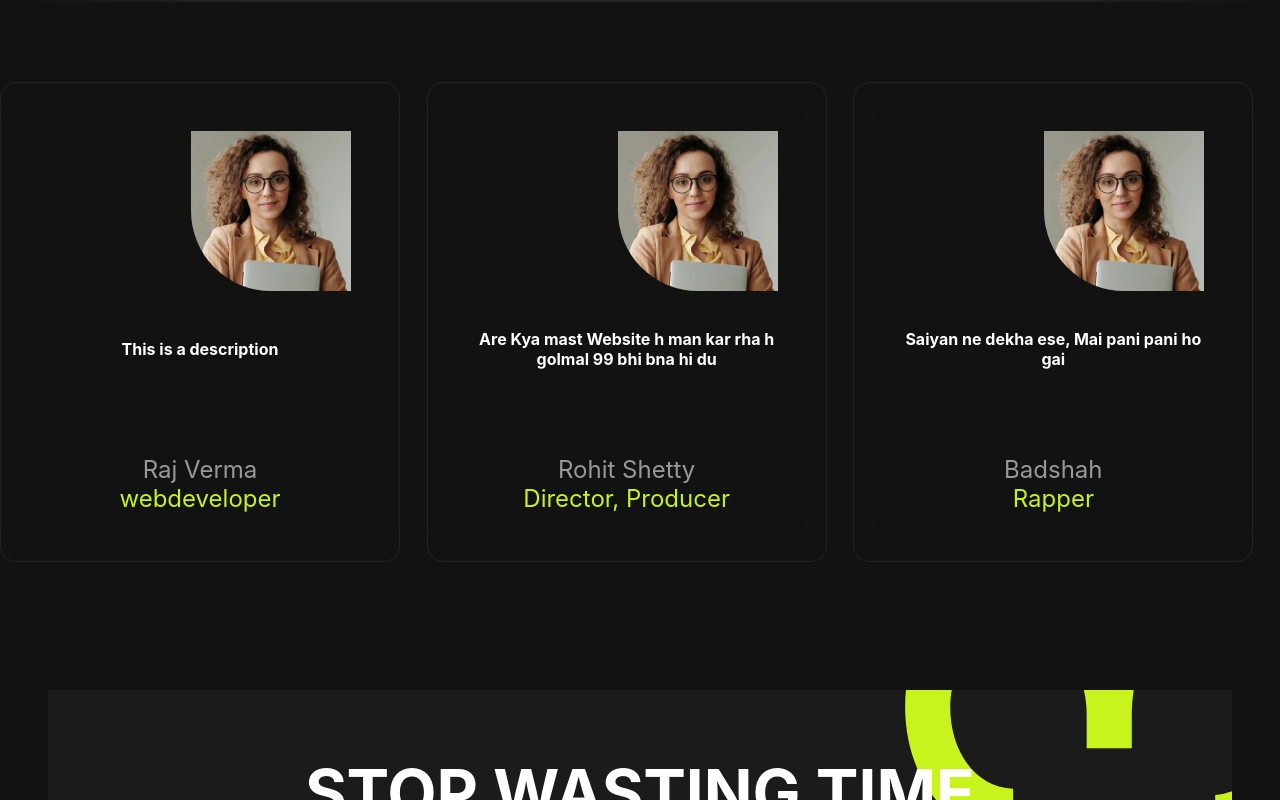
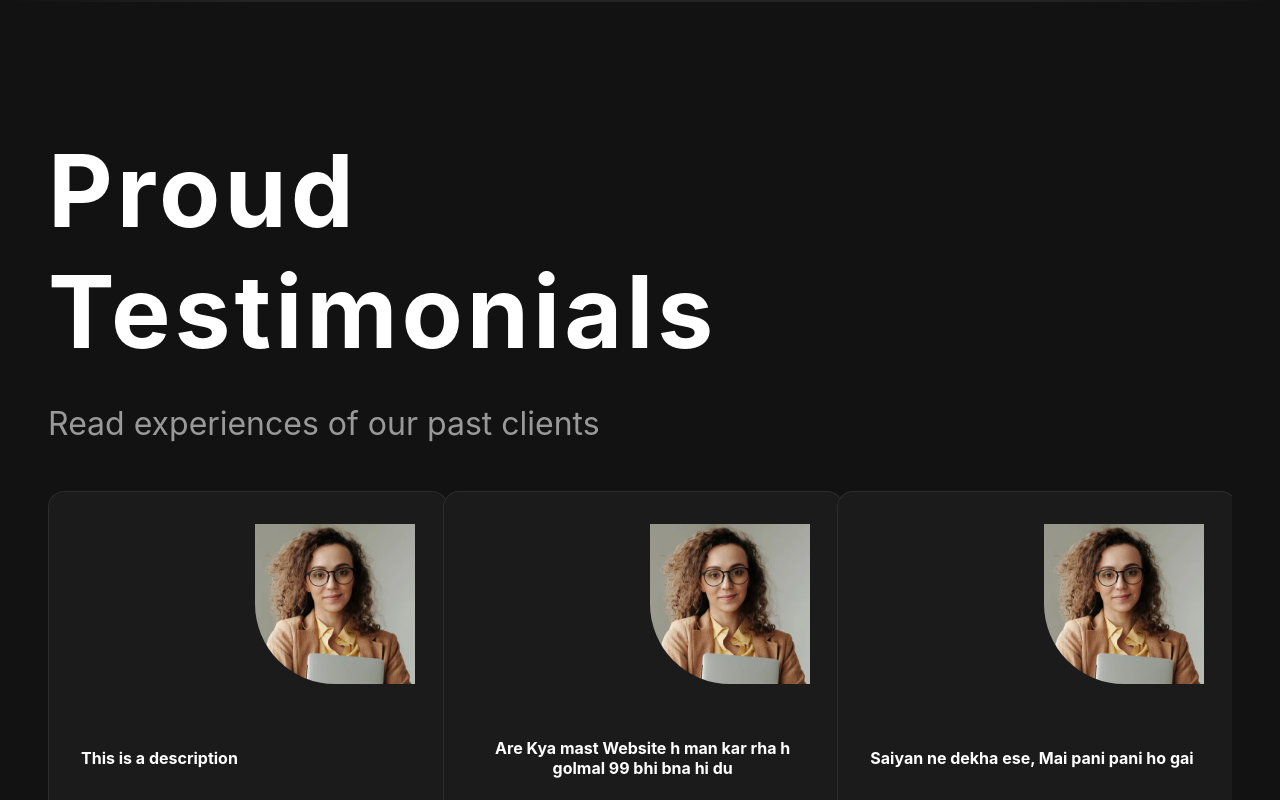
Before and after one commit to iammrverma/Rajvi, a React (Vite) app: page /#/ in a window 1280 px wide. Shown: the part 1020-1820 px from the top of the page. Built offline with nearby package versions, Linux system fonts and the light colour scheme.

Commit message:
making navbar sticky

```diff
--- a/src/components/Testimonials.jsx
+++ b/src/components/Testimonials.jsx
@@ -6,19 +6,22 @@ import "swiper/css/navigation";
 
 // import required modules
 import { useEffect, useState } from "react";
+import { RaiseUpOnScroll } from "../animations/Animation";
 
 const Slide = ({ testimonial, width }) => {
   const { name, img, description, designation } = testimonial;
   return (
+    <>
       <div
         className="slide"
         style={{
           border: "1px solid var(--border)",
-        padding: "3rem 3rem",
+          padding: "2rem ",
           height: "30rem",
           width: width,
           color: "var(--text-primary-color)",
           borderRadius: "1rem",
+          backgroundColor: "#1b1b1b",
           backdropFilter: "blur(15px)",
         }}
       >
@@ -26,6 +29,7 @@ const Slide = ({ testimonial, width }) => {
           style={{
             display: "flex",
             flexDirection: "column",
+            alignItems: "flex-start",
             justifyContent: "space-between",
             height: "100%",
           }}
@@ -58,10 +62,27 @@ const Slide = ({ testimonial, width }) => {
           </div>
         </div>
       </div>
+    </>
   );
 };
 
 export const Testimonials = ({ testimonial = [] }) => {
+  const [isSmallScreen, setIsSmallScreen] = useState(false);
+  useEffect(() => {
+    const mediaQuery = window.matchMedia("(max-width: 768px)");
+    const handleMediaQueryChange = (event) => {
+      setIsSmallScreen(event.matches);
+    };
+
+    // Set initial value
+    setIsSmallScreen(mediaQuery.matches);
+
+    // Listen for changes
+    mediaQuery.addEventListener("change", handleMediaQueryChange);
+
+    return () =>
+      mediaQuery.removeEventListener("change", handleMediaQueryChange);
+  }, []);
   const rootFontSize = parseFloat(
     getComputedStyle(document.documentElement).fontSize
   );
@@ -85,6 +106,39 @@ export const Testimonials = ({ testimonial = [] }) => {
 
   return (
     <div
+      style={{
+        display: "flex",
+        flexDirection: "column",
+        gap: "3rem",
+        padding: "3rem",
+      }}
+    >
+      <div
+        style={{
+          maxWidth: `${isSmallScreen ? "100%" : "60%"}`,
+          display: "flex",
+          flexDirection: "column",
+          gap: "2rem",
+        }}
+      >
+        <RaiseUpOnScroll>
+          <h1
+            style={{
+              fontSize: `${isSmallScreen ? "3rem" : "6.25rem"}`,
+              letterSpacing: "4px",
+            }}
+          >
+            Proud Testimonials
+          </h1>
+        </RaiseUpOnScroll>
+        <RaiseUpOnScroll>
+          <p style={{ fontSize: "2rem" }}>
+            Read experiences of our past clients
+          </p>
+        </RaiseUpOnScroll>
+      </div>
+
+      <div
         className="Swiper-Container"
         style={{
           overflow: "hidden",
@@ -102,5 +156,6 @@ export const Testimonials = ({ testimonial = [] }) => {
           })}
         </Swiper>
       </div>
+    </div>
   );
 };
--- a/src/styles/navbar.css
+++ b/src/styles/navbar.css
@@ -1,4 +1,10 @@
 /* General Styles */
+.nav-container {
+  position: sticky;
+  top: 0;
+  z-index: 9;
+  backdrop-filter: blur(15px);
+}
 .navbar {
   display: grid;
   grid-template-columns: 1fr 2fr 1fr;
@@ -8,10 +14,6 @@
   padding: 1rem;
   border-bottom: 2px solid var(--border);
   font-size: 1.75rem;
-  position: sticky;
-  top: 0;
-
-  position: relative;
 }
 .nav {
   grid-area: nav;
```
Lines whose indentation alone changed are shown as unchanged.
